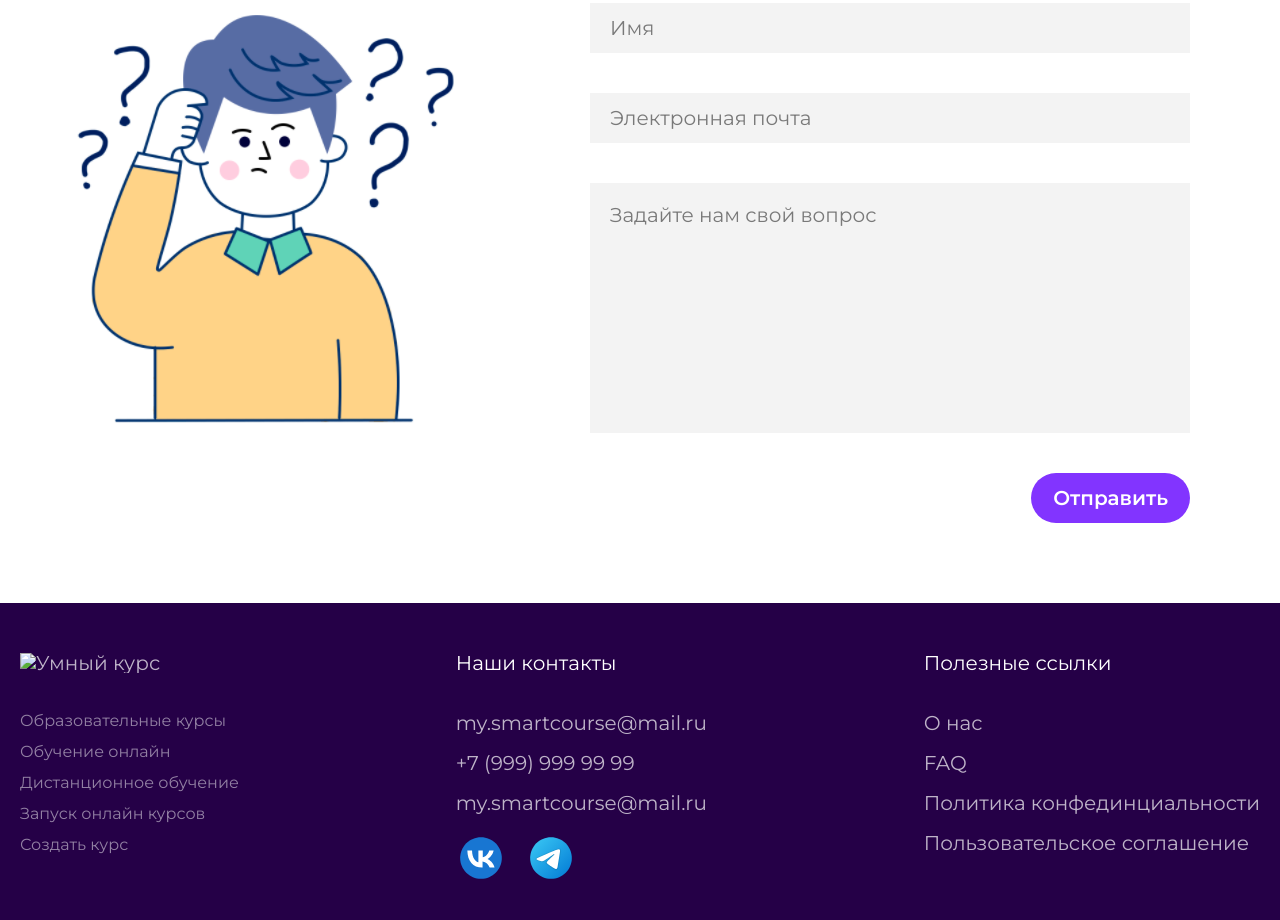
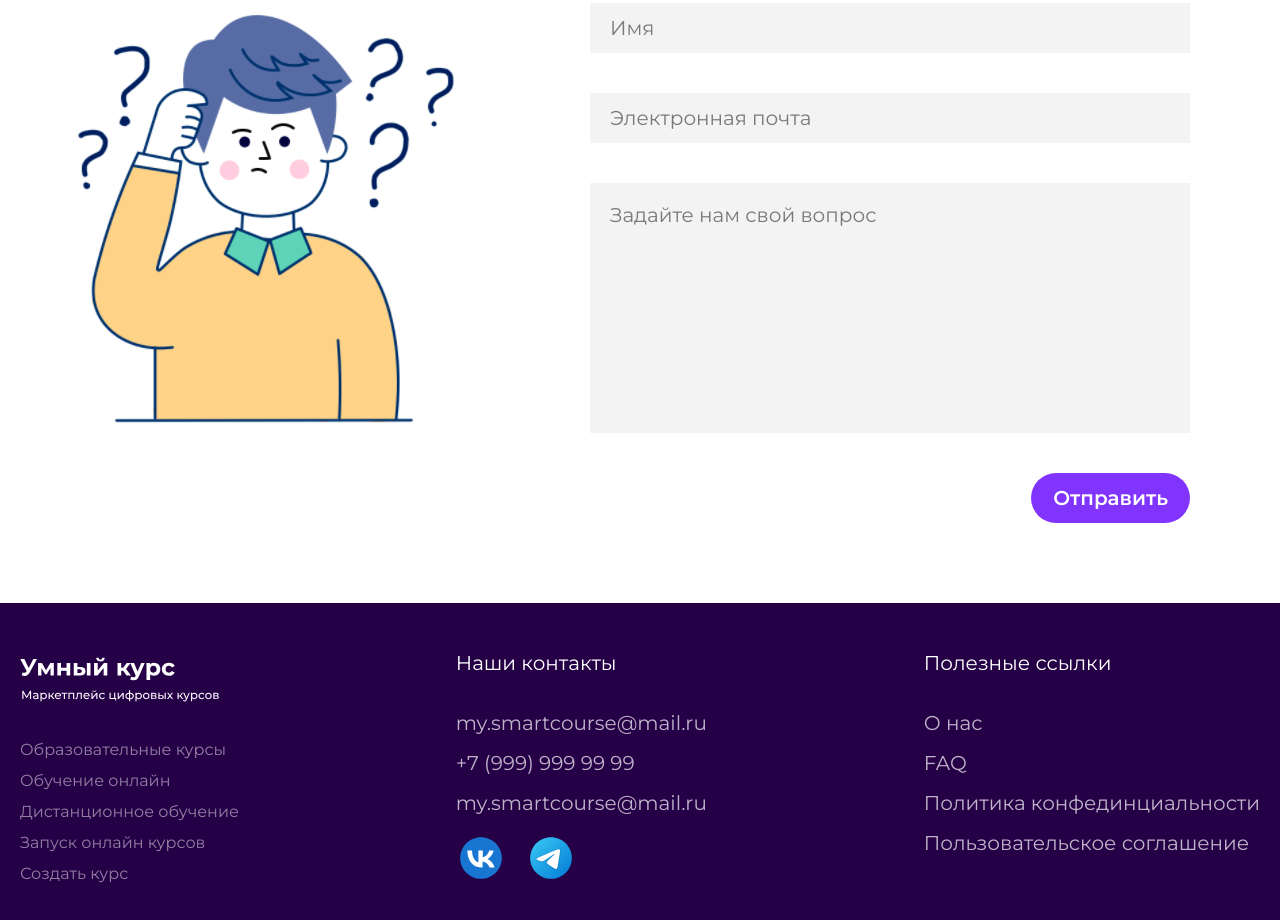
Before and after one commit to eterrie/mysmartcourse, a plain HTML site: page index.html in a window 1280 px wide. Shown: the part 3770-4690 px from the top of the page. Drawn offline with nearby package versions, Linux system fonts and the light colour scheme; files that its build step writes are made by us from their sources; the site is published under a folder, as on GitHub Pages, so addresses that start at the root find nothing.

Commit message:
Changes in index.html

```diff
--- a/index.html
+++ b/index.html
@@ -225,7 +225,7 @@
         <footer class="footer">
             <div class="footer__content container">
                 <div class="footer__column footer-list">
-                    <img src="/src/assets/img/logo2.svg" alt="Умный курс" class="footer-list__item footer-logo">
+                    <img src="./src/assets/img/logo2.svg" alt="Умный курс" class="footer-list__item footer-logo">
                     <div class="list-item keywords">
                         <div class="keywords__keyword">Образовательные курсы</div>
                         <div class="keywords__keyword">Обучение онлайн</div>
```
